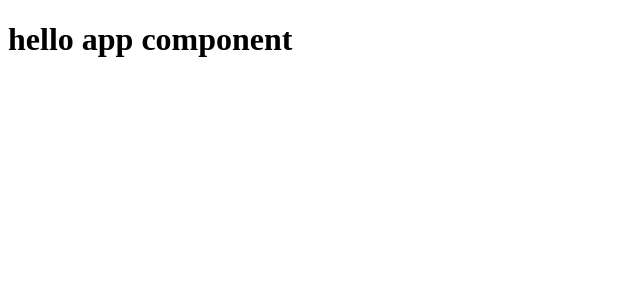
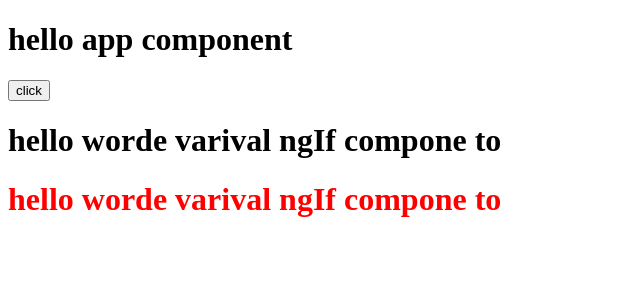
Before and after one commit to Gyanendra777/angular, an Angular app: page / in a window 1280 px wide. Shown: the top 300 px of the page, without its empty margins (0-640 px from the left). Built offline with nearby package versions, Linux system fonts and the light colour scheme.

Commit message:
creat component, structural, attribut

```diff
--- a/src/app/app.component.html
+++ b/src/app/app.component.html
@@ -1,2 +1,8 @@
-<!-- <app-employelogin></app-employelogin> -->
+
 <h1>hello app component</h1>
+<!-- DIRECTIVES component directives...... -->
+<button (click)="clickme()">click</button>
+<!-- DIRECTIVES structural directives...... -->
+<h1 *ngIf="h">hello worde varival ngIf compone to </h1>
+<!-- DIRECTIVES attribute directives...... -->
+<h1 [ngStyle]="{'color':'red'}">hello worde varival ngIf compone to </h1>
--- a/src/app/app.component.ts
+++ b/src/app/app.component.ts
@@ -1,10 +1,28 @@
-import { Component } from '@angular/core';
+import { Component, HostListener } from '@angular/core';
+import { MyservesService } from './myserves.service';
+
 
 @Component({
   selector: 'app-root',
   templateUrl: './app.component.html',
-  styleUrls: ['./app.component.css']
+  styleUrls: ['./app.component.css'],
+  preserveWhitespaces:true
 })
 export class AppComponent {
   title = 'angular';
+  h=true;
+ clickme() {
+    alert('welcome to component')
+  }
+  constructor(myservesService:MyservesService){
+    // var  c=myservesService.clickF()
+    console.log(myservesService)
+  }
+  // clickme(...args: [: any] | [: any]);
+
+
+  @HostListener('click')
+  onk(event:Event){
+    alert('hello hostlistener')
+  }
 }
--- /dev/null
+++ b/src/app/myserves.service.ts
@@ -0,0 +1,13 @@
+import { Injectable } from '@angular/core';
+
+@Injectable({
+  providedIn: 'root'
+})
+export class MyservesService {
+
+  clickF(){
+    alert('hello servese')
+  }
+  constructor() {
+  }
+}
```
Also changed, not shown: src/app/app.module.ts (+9 -2 lines), 1 other file (tests, documents, lock files or other folders).
